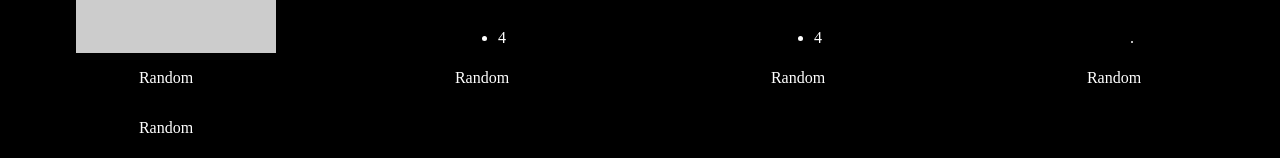
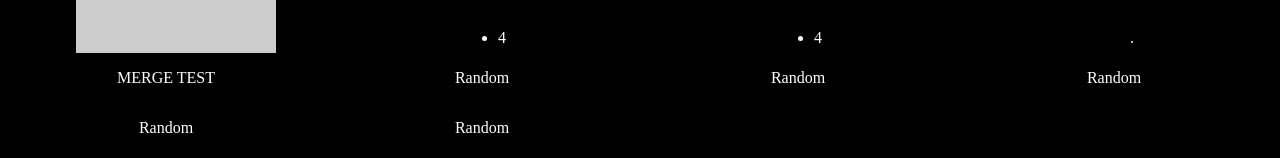
Before and after one commit to SeanECurrie/matrix-grid, a plain HTML site: page index.html in a window 1280 px wide. Shown: the part 780-938 px from the top of the page. Drawn offline with Linux system fonts and the light colour scheme; placeholder pictures from the web are drawn by us.

Commit message:
MERGE TEST

```diff
--- a/index.html
+++ b/index.html
@@ -53,7 +53,7 @@
     <li>4</li>.
   </ul>
 </body>
-
+<p>MERGE TEST</p>
 <p>Random</p>
 <p>Random</p>
 <p>Random</p>
```
